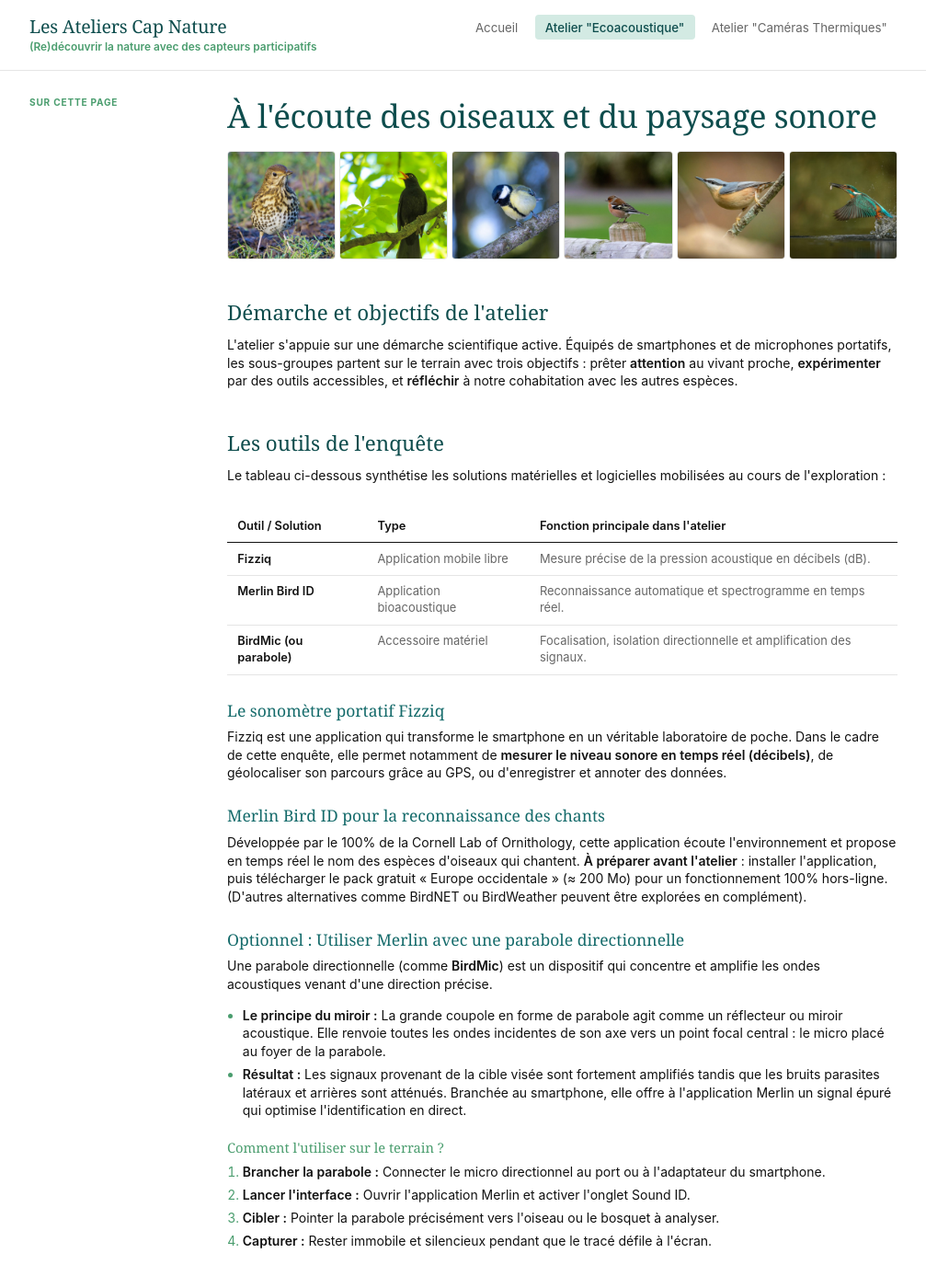
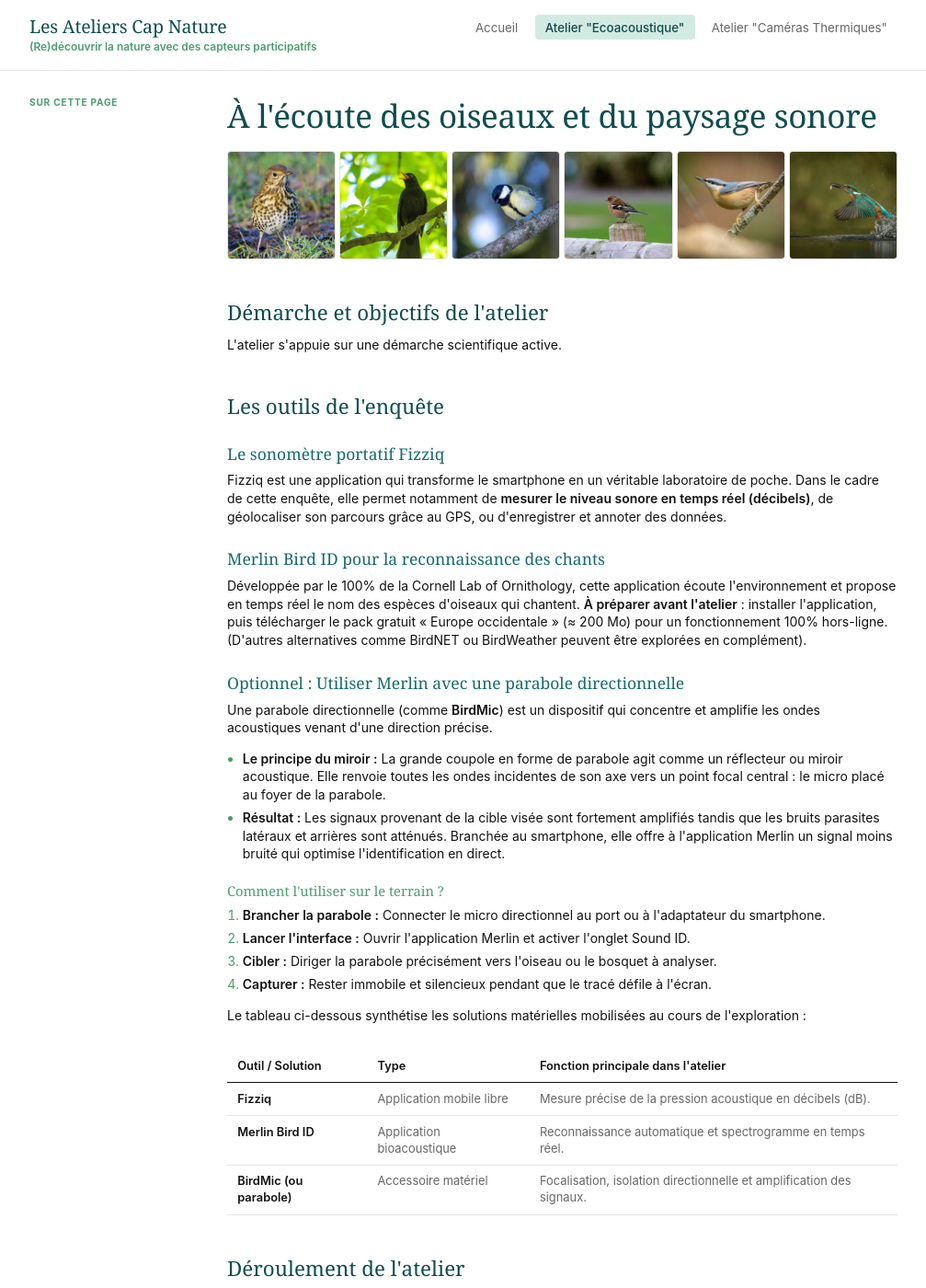
Before and after one commit to marieleapouliquen/wiki-cap-nature, a Jekyll site: the page built from _pages/module-oiseaux/index.md, in a window 1280 px wide and 1400 px high. Shown: the whole window at 92% size, without its empty margins (136-1143 px from the left). Built offline with Jekyll 4.4.1, drawn with Linux system fonts in a browser that asks for light colours; part of the change alters nothing that is shown.

Commit message:
Update index.md

```diff
--- a/_pages/module-oiseaux/index.md
+++ b/_pages/module-oiseaux/index.md
@@ -29,10 +29,32 @@ photos:
 <main>
 
   <h2>Démarche et objectifs de l'atelier</h2>
-  <p>L'atelier s'appuie sur une démarche scientifique active. Équipés de smartphones et de microphones portatifs, les sous-groupes partent sur le terrain avec trois objectifs&nbsp;: prêter <strong>attention</strong> au vivant proche, <strong>expérimenter</strong> par des outils accessibles, et <strong>réfléchir</strong> à notre cohabitation avec les autres espèces.</p>
+  <p>L'atelier s'appuie sur une démarche scientifique active.</p>
 
   <h2>Les outils de l'enquête</h2>
-  <p>Le tableau ci-dessous synthétise les solutions matérielles et logicielles mobilisées au cours de l'exploration :</p>
+
+  <h3>Le sonomètre portatif Fizziq</h3>
+  <p>Fizziq est une application qui transforme le smartphone en un véritable laboratoire de poche. Dans le cadre de cette enquête, elle permet notamment de <strong>mesurer le niveau sonore en temps réel (décibels)</strong>, de géolocaliser son parcours grâce au GPS, ou d'enregistrer et annoter des données.</p>
+
+  <h3>Merlin Bird ID pour la reconnaissance des chants</h3>
+  <p>Développée par le 100% de la Cornell Lab of Ornithology, cette application écoute l'environnement et propose en temps réel le nom des espèces d'oiseaux qui chantent. <strong>À préparer avant l'atelier</strong> : installer l'application, puis télécharger le pack gratuit « Europe occidentale » (≈ 200 Mo) pour un fonctionnement 100% hors-ligne. (D'autres alternatives comme BirdNET ou BirdWeather peuvent être explorées en complément).</p>
+
+  <h3>Optionnel : Utiliser Merlin avec une parabole directionnelle</h3>
+  <p>Une parabole directionnelle (comme <strong>BirdMic</strong>) est un dispositif qui concentre et amplifie les ondes acoustiques venant d'une direction précise.</p>
+  <ul>
+    <li><strong>Le principe du miroir :</strong> La grande coupole en forme de parabole agit comme un réflecteur ou miroir acoustique. Elle renvoie toutes les ondes incidentes de son axe vers un point focal central : le micro placé au foyer de la parabole.</li>
+    <li><strong>Résultat :</strong> Les signaux provenant de la cible visée sont fortement amplifiés tandis que les bruits parasites latéraux et arrières sont atténués. Branchée au smartphone, elle offre à l'application Merlin un signal moins bruité qui optimise l'identification en direct.</li>
+  </ul>
+
+  <h4>Comment l'utiliser sur le terrain ?</h4>
+  <ol>
+    <li><strong>Brancher la parabole :</strong> Connecter le micro directionnel au port ou à l'adaptateur du smartphone.</li>
+    <li><strong>Lancer l'interface :</strong> Ouvrir l'application Merlin et activer l'onglet Sound ID.</li>
+    <li><strong>Cibler :</strong> Diriger la parabole précisément vers l'oiseau ou le bosquet à analyser.</li>
+    <li><strong>Capturer :</strong> Rester immobile et silencieux pendant que le tracé défile à l'écran.</li>
+  </ol>
+
+  <p>Le tableau ci-dessous synthétise les solutions matérielles mobilisées au cours de l'exploration :</p>
 
   <table>
     <thead>
@@ -61,26 +83,6 @@ photos:
     </tbody>
   </table>
 
-  <h3>Le sonomètre portatif Fizziq</h3>
-  <p>Fizziq est une application qui transforme le smartphone en un véritable laboratoire de poche. Dans le cadre de cette enquête, elle permet notamment de <strong>mesurer le niveau sonore en temps réel (décibels)</strong>, de géolocaliser son parcours grâce au GPS, ou d'enregistrer et annoter des données.</p>
-
-  <h3>Merlin Bird ID pour la reconnaissance des chants</h3>
-  <p>Développée par le 100% de la Cornell Lab of Ornithology, cette application écoute l'environnement et propose en temps réel le nom des espèces d'oiseaux qui chantent. <strong>À préparer avant l'atelier</strong> : installer l'application, puis télécharger le pack gratuit « Europe occidentale » (≈ 200 Mo) pour un fonctionnement 100% hors-ligne. (D'autres alternatives comme BirdNET ou BirdWeather peuvent être explorées en complément).</p>
-
-  <h3>Optionnel : Utiliser Merlin avec une parabole directionnelle</h3>
-  <p>Une parabole directionnelle (comme <strong>BirdMic</strong>) est un dispositif qui concentre et amplifie les ondes acoustiques venant d'une direction précise.</p>
-  <ul>
-    <li><strong>Le principe du miroir :</strong> La grande coupole en forme de parabole agit comme un réflecteur ou miroir acoustique. Elle renvoie toutes les ondes incidentes de son axe vers un point focal central : le micro placé au foyer de la parabole.</li>
-    <li><strong>Résultat :</strong> Les signaux provenant de la cible visée sont fortement amplifiés tandis que les bruits parasites latéraux et arrières sont atténués. Branchée au smartphone, elle offre à l'application Merlin un signal épuré qui optimise l'identification en direct.</li>
-  </ul>
-
-  <h4>Comment l'utiliser sur le terrain ?</h4>
-  <ol>
-    <li><strong>Brancher la parabole :</strong> Connecter le micro directionnel au port ou à l'adaptateur du smartphone.</li>
-    <li><strong>Lancer l'interface :</strong> Ouvrir l'application Merlin et activer l'onglet Sound ID.</li>
-    <li><strong>Cibler :</strong> Pointer la parabole précisément vers l'oiseau ou le bosquet à analyser.</li>
-    <li><strong>Capturer :</strong> Rester immobile et silencieux pendant que le tracé défile à l'écran.</li>
-  </ol>
 
   <h2>Déroulement de l'atelier</h2>
 
```
